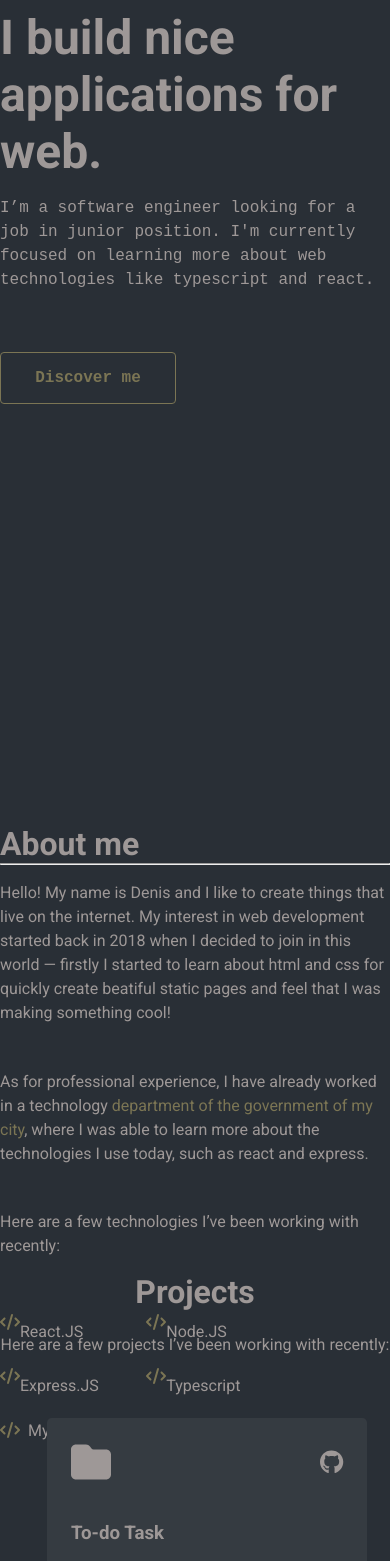
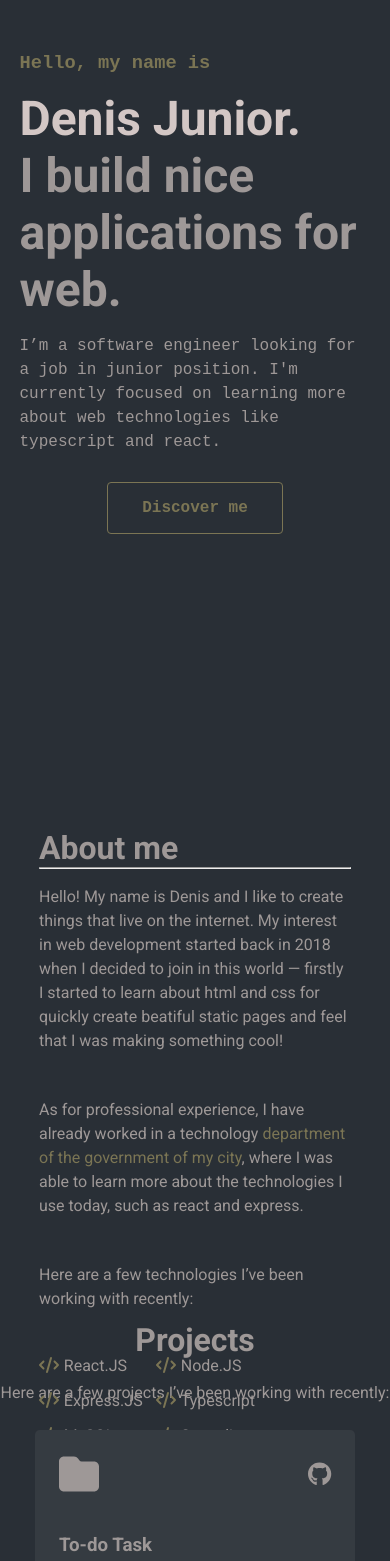
Before and after one commit to denis-junior/portfolio, a React (Create React App) app: page / in a window 390 px wide. Shown: the part 180-1741 px from the top of the page. Built offline with nearby package versions, Linux system fonts and the light colour scheme.

Commit message:
mobile ok just missing hamburguer button

```diff
--- a/src/App.css
+++ b/src/App.css
@@ -93,16 +93,14 @@ body {
 }
 
 @media (max-width: 1150px) {
-
   .email {
     left: 55rem;
   }
-
 }
 
 @media (max-width: 1100px) {
-
-  .email, .accounts {
+  .email,
+  .accounts {
     display: none;
   }
 
@@ -113,11 +111,27 @@ body {
   .navbar {
     background-color: aliceblue;
   }
-
 }
 
-@media (max-width: 800px) {
-  body {
-    /* background-color: darkcyan; */
+@media (max-width: 700px) {
+  .info {
+    margin: auto;
+    width: 90%;
+  }
+
+  .about {
+    width: 80%;
   }
 }
+
+@media (max-width: 600px) {
+  .info > .discover-me {
+    margin: auto;
+  }
+}
+
+@media (max-width: 380px) {
+  .description-projects {
+    margin-left: 1.2rem;
+  }
+}
--- a/src/Components/About/About.css
+++ b/src/Components/About/About.css
@@ -43,4 +43,5 @@
 
 .technologies-li-icon{
     color: #7b7554;
+    margin-right: .3rem;
 }
--- a/src/Components/About/About.jsx
+++ b/src/Components/About/About.jsx
@@ -18,8 +18,7 @@ const About = () => {
       </p>
 
       <p className="description">
-        As for professional experience, I have already worked in a technology{" "}
-        <a
+        As for professional experience, I have already worked in a technology <a
           href="https://www.segup.pa.gov.br"
           className="last-job-link-a"
           target="_blank"
@@ -36,28 +35,28 @@ const About = () => {
       </p>
       <ul className="technologies-ul">
         <li className="technologies-li">
-          <FontAwesomeIcon icon={faCode} className="technologies-li-icon" />{" "}
-          &nbsp; React.JS
+          <FontAwesomeIcon icon={faCode} className="technologies-li-icon" />
+          React.JS
         </li>
         <li className="technologies-li">
-          <FontAwesomeIcon icon={faCode} className="technologies-li-icon" />{" "}
-          &nbsp; Node.JS
+          <FontAwesomeIcon icon={faCode} className="technologies-li-icon" />
+          Node.JS
         </li>
         <li className="technologies-li">
-          <FontAwesomeIcon icon={faCode} className="technologies-li-icon" />{" "}
-          &nbsp; Express.JS
+          <FontAwesomeIcon icon={faCode} className="technologies-li-icon" />
+          Express.JS
         </li>
         <li className="technologies-li">
-          <FontAwesomeIcon icon={faCode} className="technologies-li-icon" />{" "}
-          &nbsp; Typescript
+          <FontAwesomeIcon icon={faCode} className="technologies-li-icon" />
+          Typescript
         </li>
         <li className="technologies-li">
-          <FontAwesomeIcon icon={faCode} className="technologies-li-icon" />{" "}
-          &nbsp; MySQL
+          <FontAwesomeIcon icon={faCode} className="technologies-li-icon" />
+          MySQL
         </li>
         <li className="technologies-li">
-          <FontAwesomeIcon icon={faCode} className="technologies-li-icon" />{" "}
-          &nbsp; Sequelize
+          <FontAwesomeIcon icon={faCode} className="technologies-li-icon" />
+          Sequelize
         </li>
       </ul>
     </div>
--- a/src/Components/Info/Info.jsx
+++ b/src/Components/Info/Info.jsx
@@ -16,7 +16,7 @@ const Content = () => {
             typescript and react.
           </p>
         </div>
-        <Button link={"#about"} >Discover me</Button>
+        <Button className='discover-me' link={"#about"} >Discover me</Button>
       </div>
     </main>
   );
--- a/src/Components/Project/Project.css
+++ b/src/Components/Project/Project.css
@@ -1,6 +1,6 @@
 .box-project {
   margin-top: 3rem;
-  margin-left: 1.5rem;
+  margin: .75rem .75rem;
   padding: 1.5rem;
   /* border: 1px solid #7b7554; */
   border-radius: 0.3rem;
```
